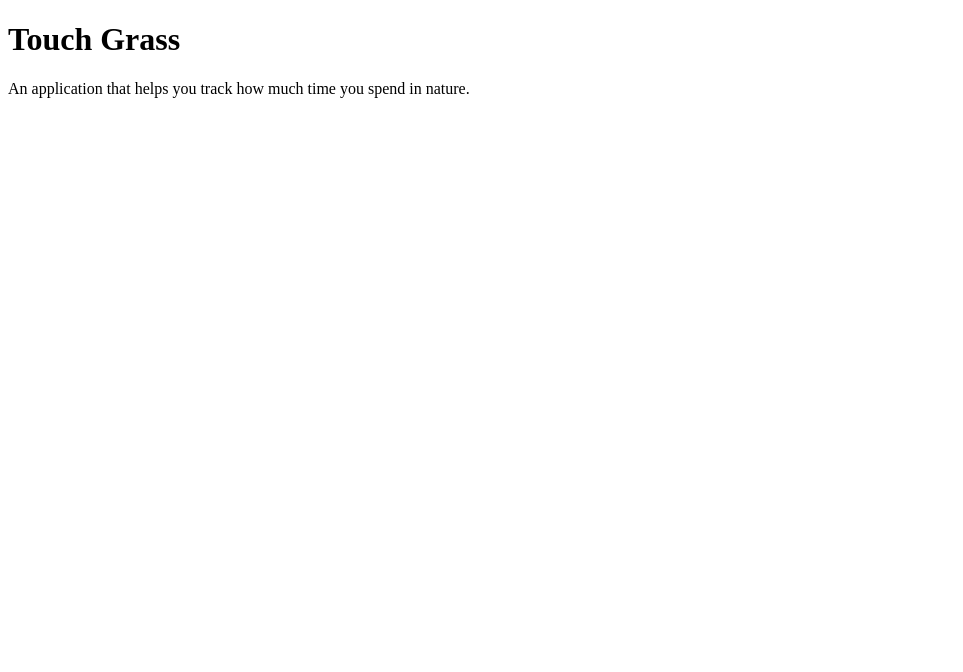
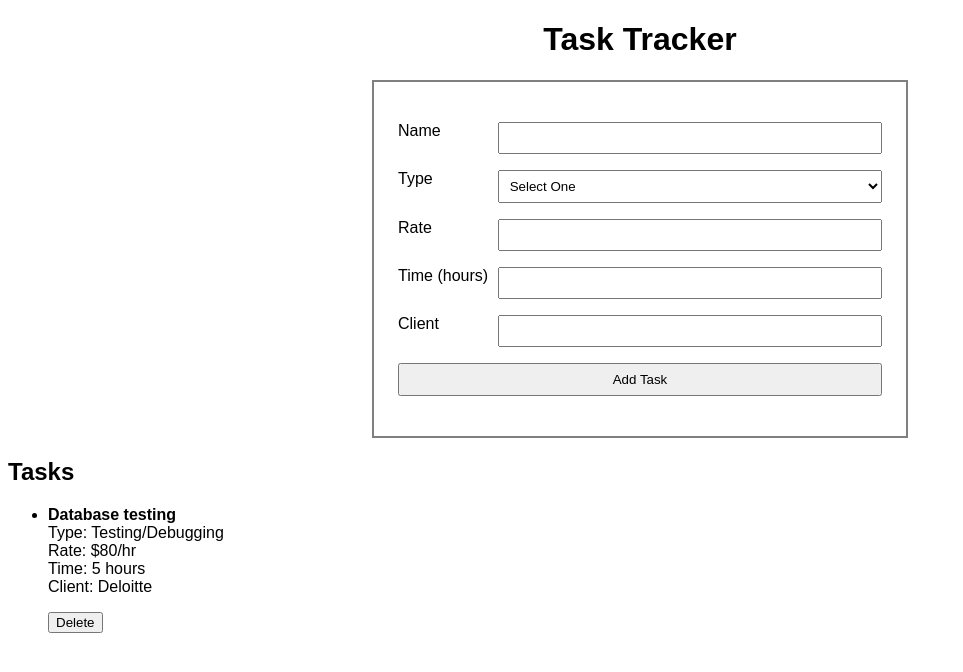
Before and after one commit to sbath7/sath4924-tracker, a website: page public/index.html in a window 1280 px wide. Shown: the whole page, without its empty margins (0-963 px from the left). Drawn offline with Linux system fonts and the light colour scheme.

Commit message:
Simple Tracking Application
Added code from the simple tracking application developed earlier.

```diff
--- a/public/index.html
+++ b/public/index.html
@@ -6,10 +6,83 @@
     <title>'Touch Grass' - Tracking Application</title>
     <link rel="stylesheet" href="style.css">
 </head>
+
+
 <body>
-    <h1>Touch Grass</h1>
-    <p>An application that helps you track how much time you spend in nature.</p>
+    <!--Container for the entire content -->
+    <div class="container">
 
+      <!-- Header section -->
+      <header>
+        <!-- Title of the application -->
+        <h1> Task Tracker </h1>
+      </header>
+
+      <!-- Form to capture task data -->
+      <form id="taskForm">
+
+        <!-- an input element is needed for each of the pieces of data associated with the tasks -->
+        <!-- recommended structure copied from W4 TUT to create accessible forms and to help with CSS styling -->
+        <!-- input field for task name -->
+        <div class="form-row">
+          <!-- for attribute is being used to connect the label with the input. This is especially important for acessibility devices like screen readers. -->
+          <label for="taskName">Name</label>
+          <!-- type is specifying the kind of data that the input accepts -->
+          <!-- the name attribute is used for handling data submission, allowing us to access the form values by referring to their name. -->
+          <!-- for inputs, the id must be the same value as the for attribute on the label element-->
+          <!-- required attribute makes the field mandatory for the user(?), providing a message if left blank-->
+          <input type="text" name="taskName" id="taskName" required="true" />
+        </div>
+
+        <!-- Dropdown select for task type -->
+        <div class="form-row">
+          <label for="taskType">Type</label>
+          <select name="taskType" id="taskType" required="true">
+            <option disabled label="Select One" selected values="">Select One</option>
+            <!-- value attribute contains the data value to submit to the server when that option is selected. -->
+            <option value="Concept Ideation">Concept Ideation</option>
+            <option value="Wireframe Design">Wireframe Design</option>
+            <option value="Application Coding">Application Coding</option>
+            <option value="Testing/Debugging">Testing/Debugging</option>
+          </select>
+        </div>
+
+        <!-- Input field for task rate -->
+        <div class="form-row">
+          <label for="taskRate">Rate</label>
+          <input type="number" name="taskRate" id="taskRate" required="true" />
+        </div>
+
+        <!-- Input field for task time -->
+        <div class="form-row">
+          <label for="taskTime">Time (hours)</label>
+          <input type="number" name="taskTime" id="taskTime" required="true" />
+        </div>
+
+        <!-- Input field for task client -->
+        <div class="form-row">
+          <label for="taskClient">Client</label>
+          <input type="text" name="taskClient" id="taskClient" required="true" />
+        </div>
+
+        <!-- Submit button to add task -->
+        <div class="form-row">
+          <input type="submit" value="Add Task">
+        </div>
+      </form>
+
+
+
+      <!-- adding a place for our tasks to be displayed when we start adding them to the page. -->
+      <h2>Tasks</h2>
+      <!-- un-ordered list -->
+      <ul id="taskList"></ul>
+    </div>
+
+    <!-- Javascript file for handling form submission and task display -->
     <script src="script.js"></script>
-</body>
+  </body>
+
+
+
 </html>
--- a/public/script.js
+++ b/public/script.js
@@ -0,0 +1,140 @@
+//Accessing the form element and storing it in a variable
+const form = document.querySelector("#taskForm");
+//Accessing the task list element and storing it in a variable
+const taskListElement = document.querySelector("#taskList");
+// Define an empty array called 'taskList'
+let taskList = [];
+
+
+
+
+
+/*EVERYTIME SOMEONE PRESSES SUBMIT, ADD TASK FUNCTION IS RUN AND THE PARAMETERS ARE WHATEVER THE USER HAS INPUTTED*/
+//Aka we're capturing the input from the user, and populating the taskList array using the task object structure and addTask function.
+
+//Event listener for form submission
+form.addEventListener("submit", function (event) {
+
+  //Preventing the default form submission behaviour. The default action of the form when the submit button is clicked is to submit the form's data to a URL that processes the data.
+  event.preventDefault();
+
+  //Accessing the form elements object(?) and storing it in a variable. This '.elements' property returns a collection of all the form controls within the form (input elements, select boxes, textareas, buttons, etc.)
+  const formElements = form.elements;
+
+  //Get values from form elements
+  const name = formElements.taskName.value;
+  const type = formElements.taskType.value;
+  const rate = parseFloat(formElements.taskRate.value);           //parseFloat is being used here to convert the user-inputted string into number
+  const time = parseFloat(formElements.taskTime.value);           //parseFloat is being used here to convert the user-inputted string into number
+  const client = formElements.taskClient.value;
+
+  //Call addTask function with form values
+  addTask(name, type, rate, time, client);
+
+  //Log the updated task list array
+  console.log(taskList);
+});
+
+
+
+
+
+/* MAKING A FUNCTION THAT FORMATS NEW TASKS AND PUSHES THEM INTO AN ARRAY */
+// Create an object called 'task' (this is the task template?)
+// Populate the properties based on the provided data model
+// NOTE: delete later
+let task = {
+  name: "",
+  type: "",
+  id: Date.now(),                            //Generating unique id. This static method returns the no. of milliseconds elapsed since the epoch (W3 TUT)
+  date: new Date().toISOString(),            //Generating current date. When you use .toISOString() on a Date object, it returns a string representing the date and time in this standard format
+  rate: 0,
+  time: 0,
+  client: ""
+};
+
+// Create a function called 'addTask'
+// Give the function input parameters for: name, type, rate, time, client
+// Paste your object definition from above in the function
+// Replace the property values with the input parameters
+// Add the object to the taskList array
+//this has all the required input parameters to create a task object (i.e. all the properties from the task object that aren't automatically generated)
+function addTask(name, type, rate, time, client) {
+  let newTask = {
+    name: name,
+    type: type,
+    id: Date.now(),
+    date: new Date().toISOString(),
+    rate: rate,
+    time: time,
+    client: client
+  };
+
+  //Push new task to the task list array
+  taskList.push(newTask);
+
+  //Display the task on the page
+  displayTask(newTask);
+}
+
+/*Call the function with test values for the input paramaters*/
+// addTask("Initial Sketches", "Concept Ideation", 50, 5, "Google");
+// addTask("Home page design", "Wireframe Design", 35, 3, "Samsung");
+// addTask("Backend dev", "Application Coding", 50, 10, "Atlassian");
+addTask("Database testing", "Testing/Debugging", 80, 5, "Deloitte");
+
+//Log the initial state of the task list array
+//console.log(taskList);
+
+
+
+
+
+/* DISPLAYING THE TASK DETAILS BY ADDING HTML ELEMENTS TO THE PAGE - DOING THIS THROUFH ONE FUNCTION */
+//the function accepts a task object as an input parameter, which provides all the data we need to create the HTML elements
+function displayTask(task) {
+  //Create a new list item lement to go inside our unordered list
+  let item = document.createElement("li");
+  //Set data-id attribute to keep track of task ID
+  item.setAttribute("data-id", task.id);
+  //Set inner text property so we can see the li tag appear. Populate the list item with task data using template literals and utilising property names from the task object.
+  item.innerHTML =
+    `<p> <strong>${task.name}</strong>
+      <br/>
+      Type: ${task.type}
+      <br/>
+      Rate: $${task.rate}/hr
+      <br/>
+      Time: ${task.time} hours
+      <br/>
+      Client: ${task.client}
+    </p>`;
+  //Append list item to the task list
+  taskListElement.appendChild(item);
+  //Clear the form inputs, ready for another item to be added
+  form.reset();
+
+
+
+  /* DELETING AN ITEM FROM THE TASK LIST */
+  //Setup delete button DOM elements
+  let delButton = document.createElement("button");
+  //Alternative way to add text to an element like a button w/out setting the innerHTML directly.
+  let delButtonText = document.createTextNode("Delete");
+  delButton.appendChild(delButtonText);
+  //Adding a delete button to every task (or list element)
+  item.appendChild(delButton);
+
+
+  //Event listener for when the delete button is clicked
+  delButton.addEventListener("click", function (event) {
+    //1. Deleting the relevant HTML elements from the DOM (off the page, front-end)
+    item.remove(); //Removes the task item from the page when button clicked because we used 'let' to define the item, this will delete the right element.
+
+    //2. Removing the relevant task object from the taskList array (from the dataset, back-end)
+    // Filter out the element corresponding with the list item and store the new task list a.k.a it's comparing the id from the task object with the id on the HTML list item above. As long as the id doesn't match, we can keep the value in the new ver. of the taskList.
+    taskList = taskList.filter(task => task.id !== parseInt(item.getAttribute('data-id')));
+    // Make sure the deletion worked by logging out the whole array
+    console.log(taskList);
+  });
+}
--- a/public/style.css
+++ b/public/style.css
@@ -0,0 +1,39 @@
+html {
+    height: 100%;
+    width: 100%;
+    font-family: Arial, Helvetica, sans-serif;
+  }
+
+
+  /*positioning the title 'Task Tracker' in the center of the page. Using flexbox?*/
+  header > h1 {
+    text-align: center;
+  }
+
+  /*creating a border for the form, adding width, margin and padding to center it*/
+  form {
+    max-width: 500px;
+    margin: 0 auto;
+    border: 2px solid grey;
+    padding: 2em 1em;
+  }
+
+
+  .form-row {
+    /*making each individual input/label and submit button's container a flexbox*/
+    display: flex;
+    /*aligning the flex container's items, respectively, to the right end of the container as the default axis is horizontal*/
+    justify-content: flex-end;
+    padding: .5em;
+  }
+
+  /*setting a fixed width of 100 pixels for all the labels to make them nice and consistent*/
+  .form-row > label {
+    width: 100px;
+  }
+
+  /*providing padding to the input fields and increasing their size to fill up the available space in the flex container*/
+  .form-row > input , select {
+    padding: .5em;
+    flex-grow: 1;
+  }
```
